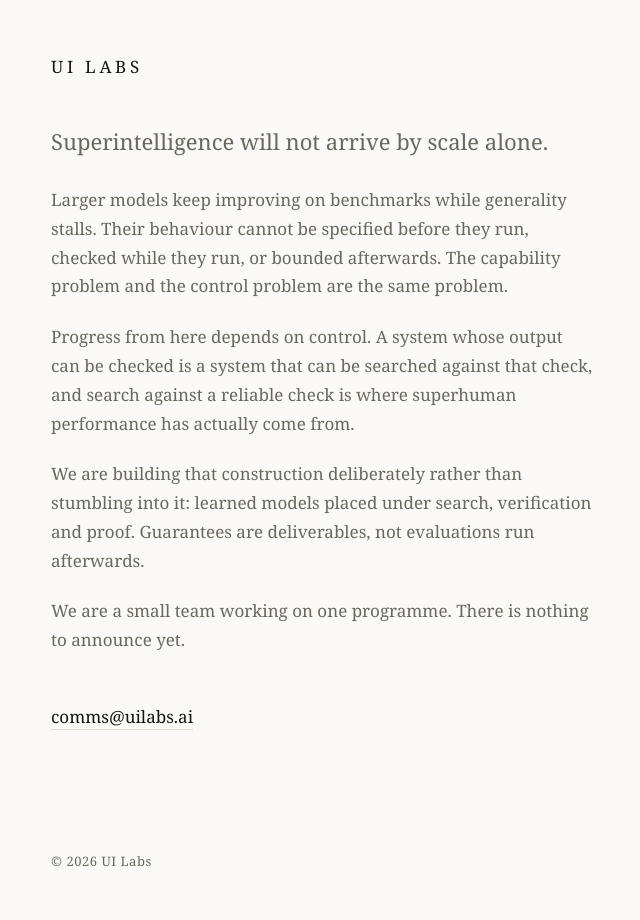
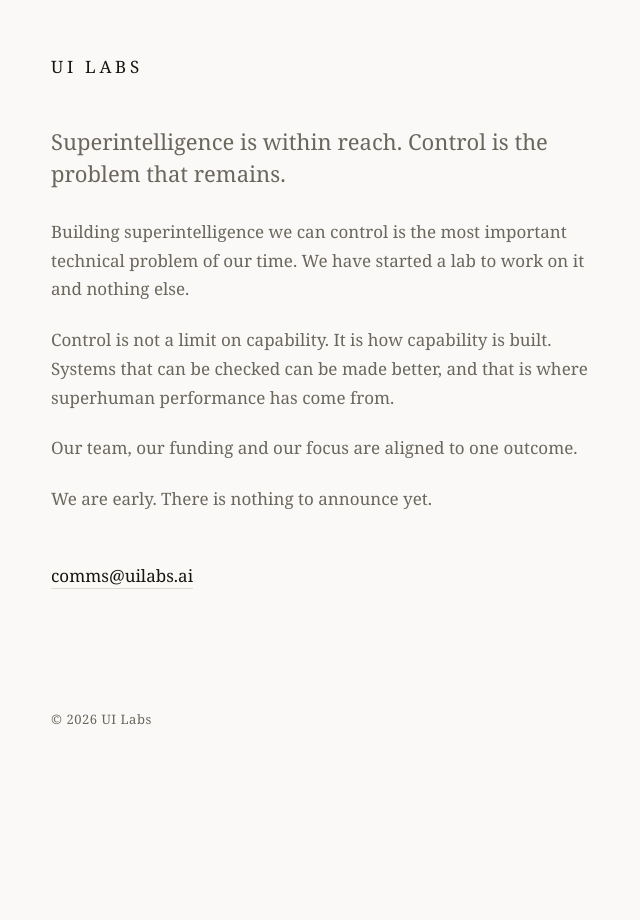
Before and after one commit to eperrier/uilabs, a plain HTML site: page index.html in a window 1280 px wide. Shown: the part 123-1043 px from the top of the page, without its empty margins (317-957 px from the left). After the commit the page ends 901 px from the top, so only its background shows below. Drawn offline with Linux system fonts and the light colour scheme.

Commit message:
Revise page copy

```diff
--- a/index.html
+++ b/index.html
@@ -16,24 +16,20 @@
   <h1>UI Labs</h1>
 
   <!-- ── STATEMENT ──────────────────────────────────────── -->
-  <p class="lede">Superintelligence will not arrive by scale alone.</p>
+  <p class="lede">Superintelligence is within reach. Control is the problem
+  that remains.</p>
 
-  <p>Larger models keep improving on benchmarks while generality stalls.
-  Their behaviour cannot be specified before they run, checked while they
-  run, or bounded afterwards. The capability problem and the control
-  problem are the same problem.</p>
+  <p>Building superintelligence we can control is the most important
+  technical problem of our time. We have started a lab to work on it and
+  nothing else.</p>
 
-  <p>Progress from here depends on control. A system whose output can be
-  checked is a system that can be searched against that check, and search
-  against a reliable check is where superhuman performance has actually
-  come from.</p>
+  <p>Control is not a limit on capability. It is how capability is built.
+  Systems that can be checked can be made better, and that is where
+  superhuman performance has come from.</p>
 
-  <p>We are building that construction deliberately rather than stumbling
-  into it: learned models placed under search, verification and proof.
-  Guarantees are deliverables, not evaluations run afterwards.</p>
+  <p>Our team, our funding and our focus are aligned to one outcome.</p>
 
-  <p>We are a small team working on one programme. There is nothing to
-  announce yet.</p>
+  <p>We are early. There is nothing to announce yet.</p>
 
   <!-- ── CONTACT ────────────────────────────────────────── -->
   <p class="contact">
```
